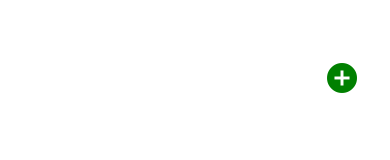
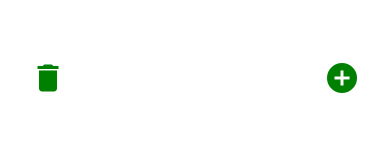
Before and after one commit to StoyanStoyanov1/PetApp-ReactNative, a React Native app in the folder NiceQuotes/: screen / in a window 390 px wide. Shown: the top 160 px of the page. Built offline with nearby package versions, Linux system fonts and the light colour scheme.

Commit message:
remove qoute from list

```diff
--- a/NiceQuotes/App.js
+++ b/NiceQuotes/App.js
@@ -47,8 +47,21 @@
     }
   }
 
+  function removeQuoteFromList() {
+    const newQuotes = [...quotes];
+    newQuotes.splice(index, 1);
+    setQuotes(newQuotes);
+    setIndex(0);
+    saveQuotes(newQuotes);
+  }
+
   return (
     <View style={styles.container}>
+       <IconButton
+        onPress={removeQuoteFromList}
+        style={styles.delete}
+        icon="delete"
+      />
       <IconButton
         onPress={() => setShowNewDialog(!showNewDialog)}
         style={styles.createButton}
@@ -89,4 +102,9 @@
     top: 60,
     right: 30,
   },
+  delete: {
+    position: 'absolute',
+    top: 60,
+    left: 30
+  },
 });
```
